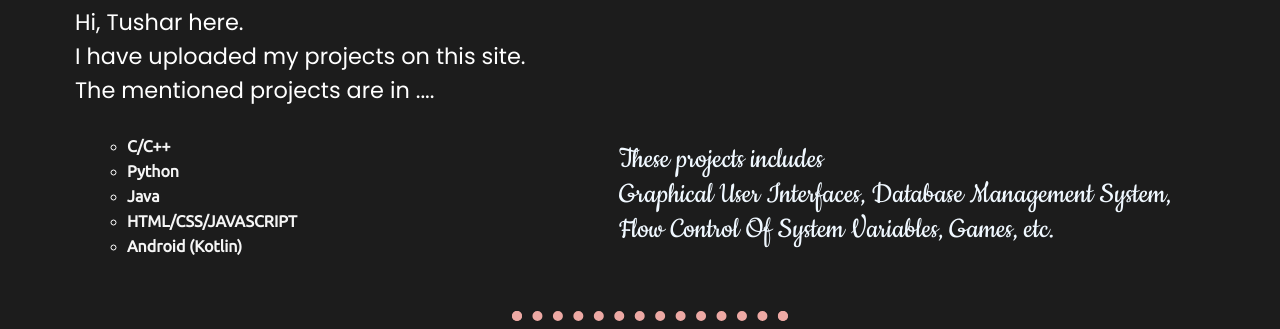
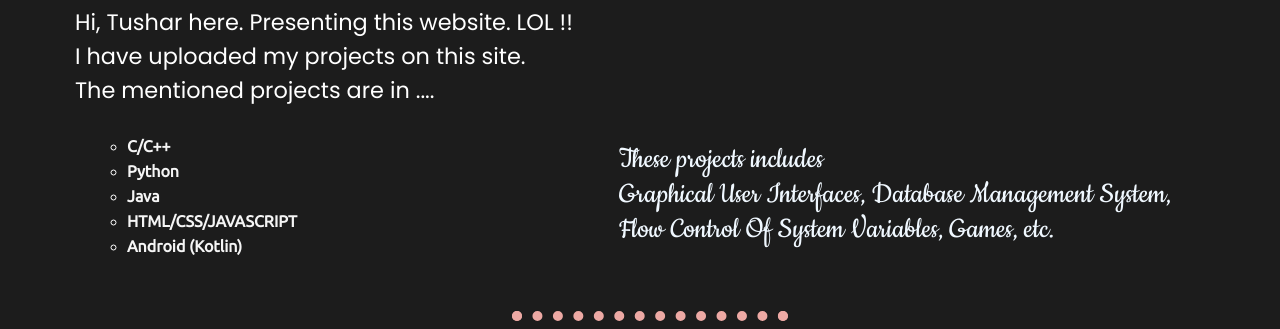
Before and after one commit to tsk0211/portfolioWebsite, a plain HTML site: page index.html in a window 1280 px wide. Shown: the part 327-656 px from the top of the page. Drawn offline with nearby package versions, Linux system fonts and the light colour scheme.

Commit message:
Update index.html

```diff
--- a/index.html
+++ b/index.html
@@ -58,7 +58,7 @@
                     </div>
 
                     <p class="description">
-                        Hi, Tushar here.<br>
+                        Hi, Tushar here. Presenting this website. LOL !!<br>
                         I have uploaded my projects on this site.<br>
                         The mentioned projects are in ....<br/>
 
```
